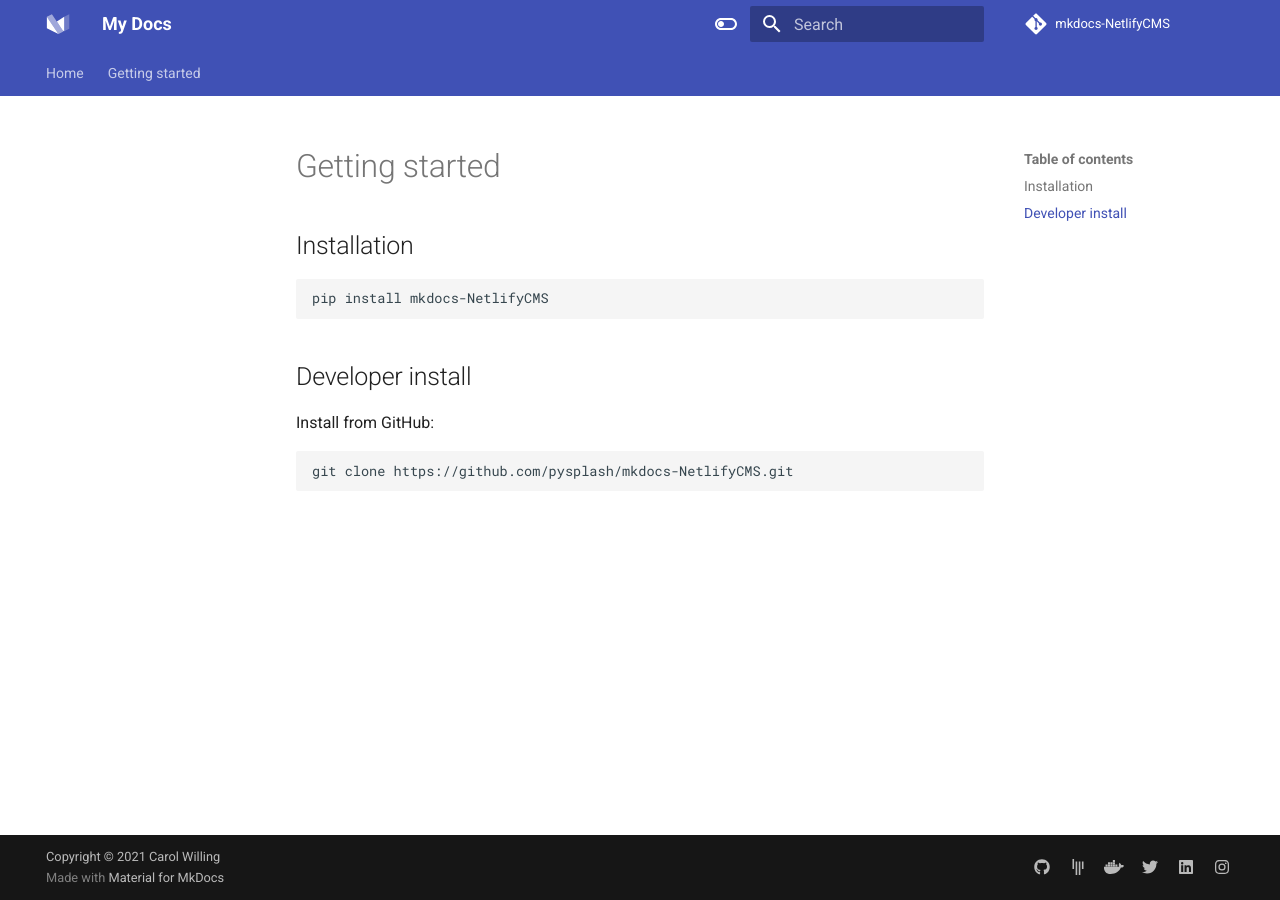
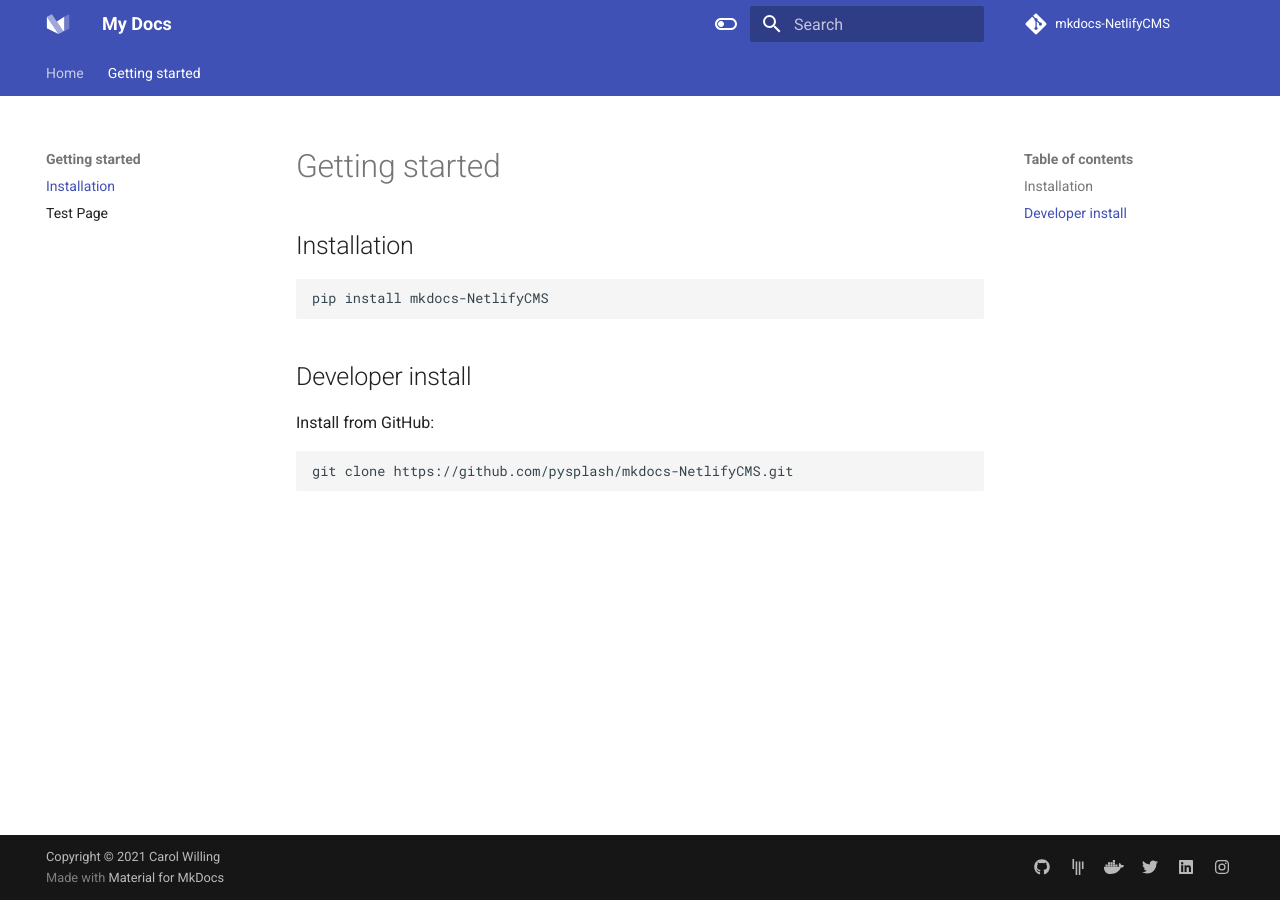
Before and after one commit to pysplash/mkdocs-NetlifyCMS, an MkDocs documentation site: the page built from docs/getting-started/getting-started.md, in a window 1280 px wide. Built offline with MkDocs 1.6.1 and Material for MkDocs 9.7.7, drawn with Linux system fonts in a browser that asks for light colours; comment, search, counter and statistics services are not loaded.

Commit message:
update toc

```diff
--- a/mkdocs.yml
+++ b/mkdocs.yml
@@ -149,5 +149,5 @@ markdown_extensions:
 nav:
   - Home: index.md
   - Getting started:
-    - Installation: getting-started.md
-    - Test Page: test-page.md
+    - Installation: getting-started/getting-started.md
+    - Test Page: getting-started/test-page.md
```
